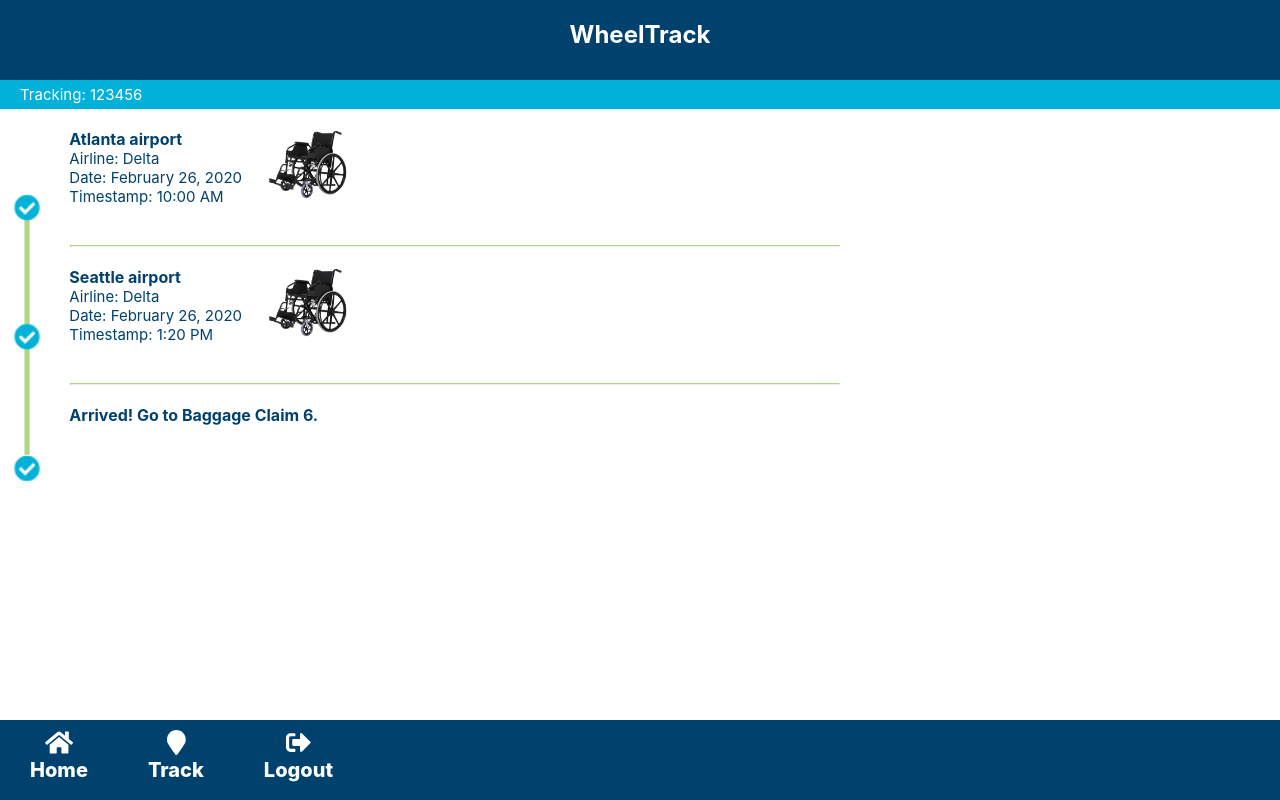
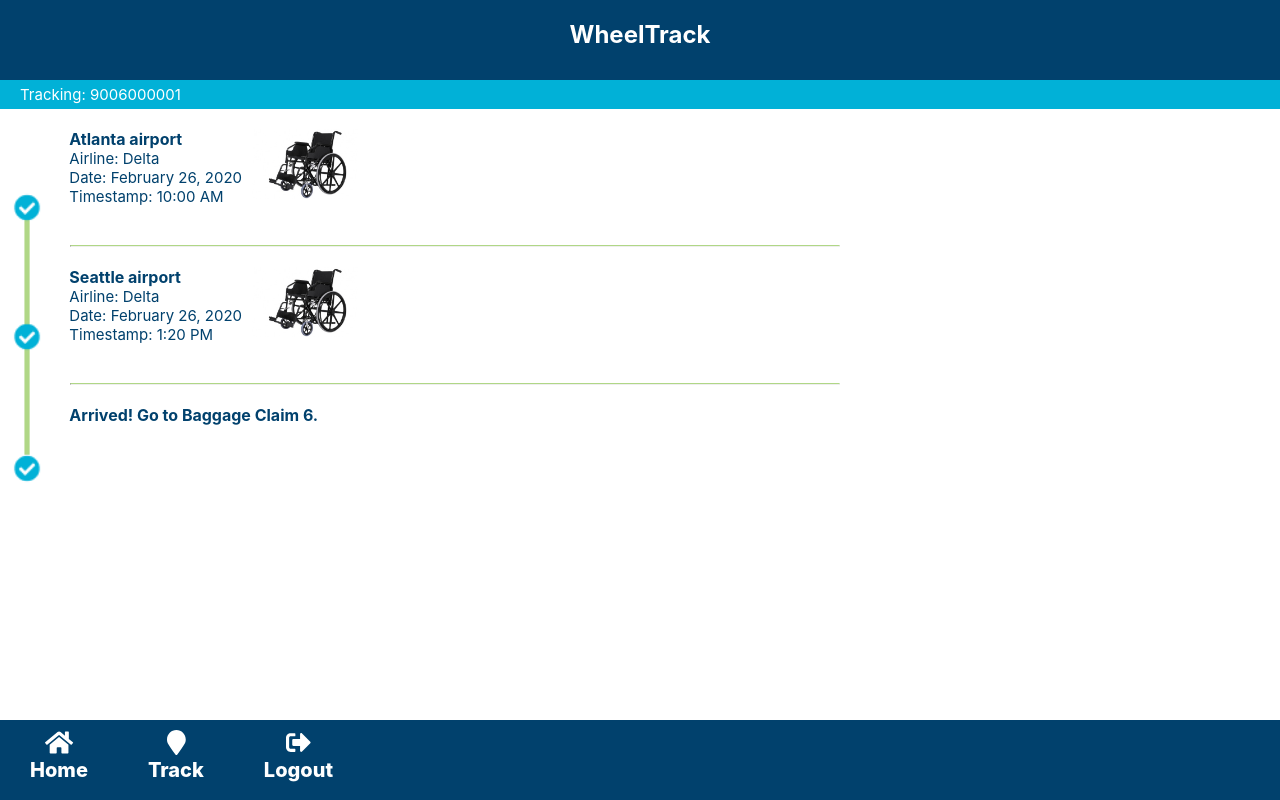
Before and after one commit to ryan-huse/iata_hackathon_2020_guest, a React (Create React App) app in the folder client/: page /tracking in a window 1280 px wide. Built offline with nearby package versions, Linux system fonts and the light colour scheme.

Commit message:
updating number

```diff
--- a/client/src/Components/Tracking.js
+++ b/client/src/Components/Tracking.js
@@ -1,13 +1,13 @@
-import React, { Component } from 'react';
-import Checkpoint from './Checkpoint';
-import '../Css/Tracking.css';
-import image from '../Images/sample.png';
-import image2 from '../Images/Timeline.png';
+import React, { Component } from "react";
+import Checkpoint from "./Checkpoint";
+import "../Css/Tracking.css";
+import image from "../Images/sample.png";
+import image2 from "../Images/Timeline.png";
 
 const Tracking = () => (
   <div className="tracking">
     <div className="track-title">
-      <p id="tracking-title"> Tracking: 123456 </p>
+      <p id="tracking-title"> Tracking: 9006000001 </p>
     </div>
 
     <div className="timeline">
@@ -53,7 +53,6 @@ const Tracking = () => (
       </div>
     </div>
   </div>
-
-)
+);
 
 export default Tracking;
```
Lines whose indentation alone changed are shown as unchanged.
